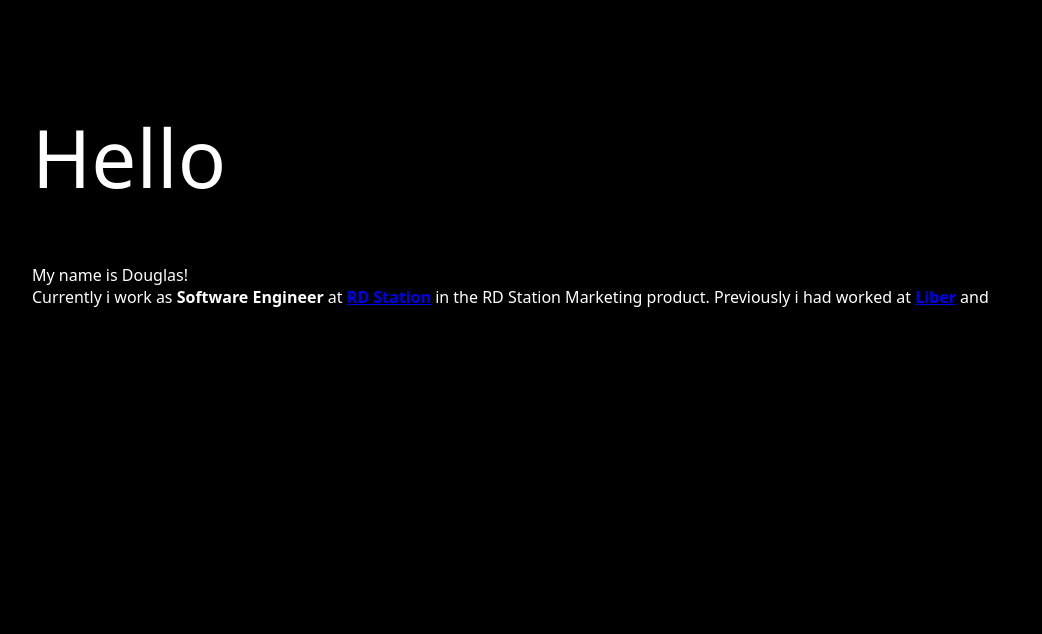
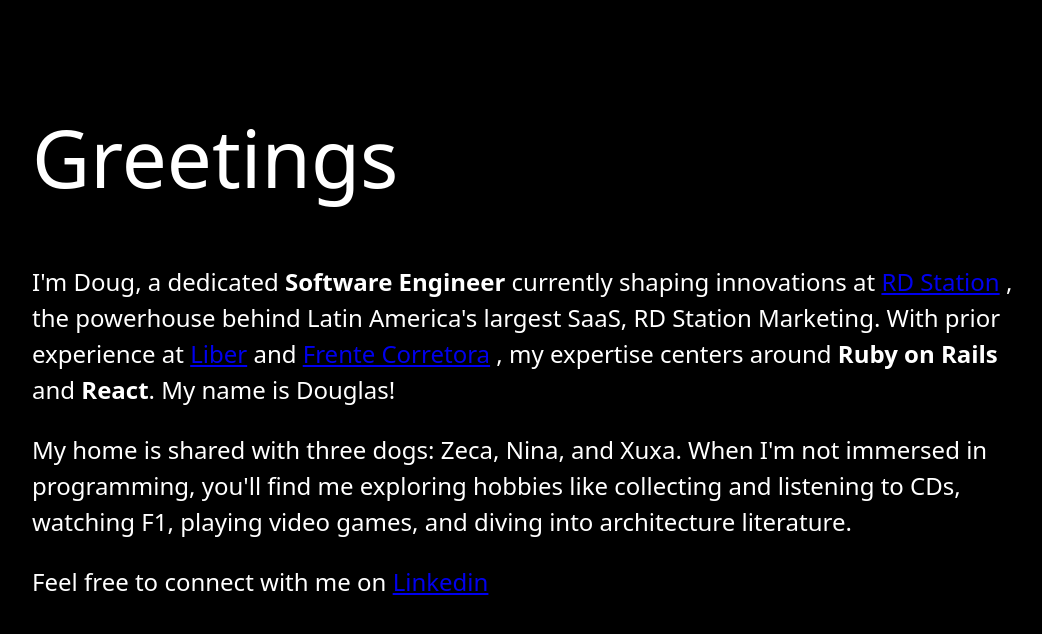
Before and after one commit to dougluz/douglasluz.com, an Astro site: page / in a window 1280 px wide. Shown: the whole page, without its empty margins (104-1146 px from the left). Built offline with nearby package versions, Linux system fonts and the light colour scheme; Astro itself is replaced by a stand-in of ours.

Commit message:
feat: new presentation text

```diff
--- a/src/pages/index.astro
+++ b/src/pages/index.astro
@@ -1,17 +1,41 @@
 ---
-import Layout from '../layouts/Layout.astro';
-import Card from '../components/Card.astro';
+import Layout from "../layouts/Layout.astro";
+import Link from "../components/Link.astro";
 ---
 
 <Layout title="Douglas Luz">
-	<main>
-    <h1>Hello</h1>
+  <main>
+    <h1>Greetings</h1>
     <p>
-      My name is Douglas! <br/>
-      Currently i work as <b>Software Engineer</b> at <b><a href="www.rdstation.com">RD Station</a></b> in the RD Station Marketing product. Previously i had worked at <b><a href="www.libercapital.com.br">Liber</a></b> and <b></b>
+      I'm Doug, a dedicated <b>Software Engineer</b> currently shaping innovations at <Link
+        href="http://www.rdstation.com"
+        text="RD Station"
+      />, the powerhouse behind Latin America's largest SaaS, RD Station
+      Marketing. With prior experience at <Link
+        href="http://www.libercapital.com.br"
+        text="Liber"
+      /> and <Link href="http://www.frentecorretora.com.br" text="Frente Corretora" />,
+      my expertise centers around <b>Ruby on Rails</b> and <b>React</b>. My name is Douglas! <br
+      />
     </p>
-	</main>
+    <p>
+      My home is shared with three dogs: Zeca, Nina, and Xuxa. When I'm not
+      immersed in programming, you'll find me exploring hobbies like collecting
+      and listening to CDs, watching F1, playing video games, and diving into
+      architecture literature.
+    </p>
+    <p>
+      Feel free to connect with me on <Link
+        href="http://www.linkedin.com/in/douguiluz"
+        text="Linkedin"
+      />
+    </p>
+  </main>
 </Layout>
 
 <style>
+  p {
+    font-size: 1.5rem;
+    line-height: 1.5;
+  }
 </style>
```
